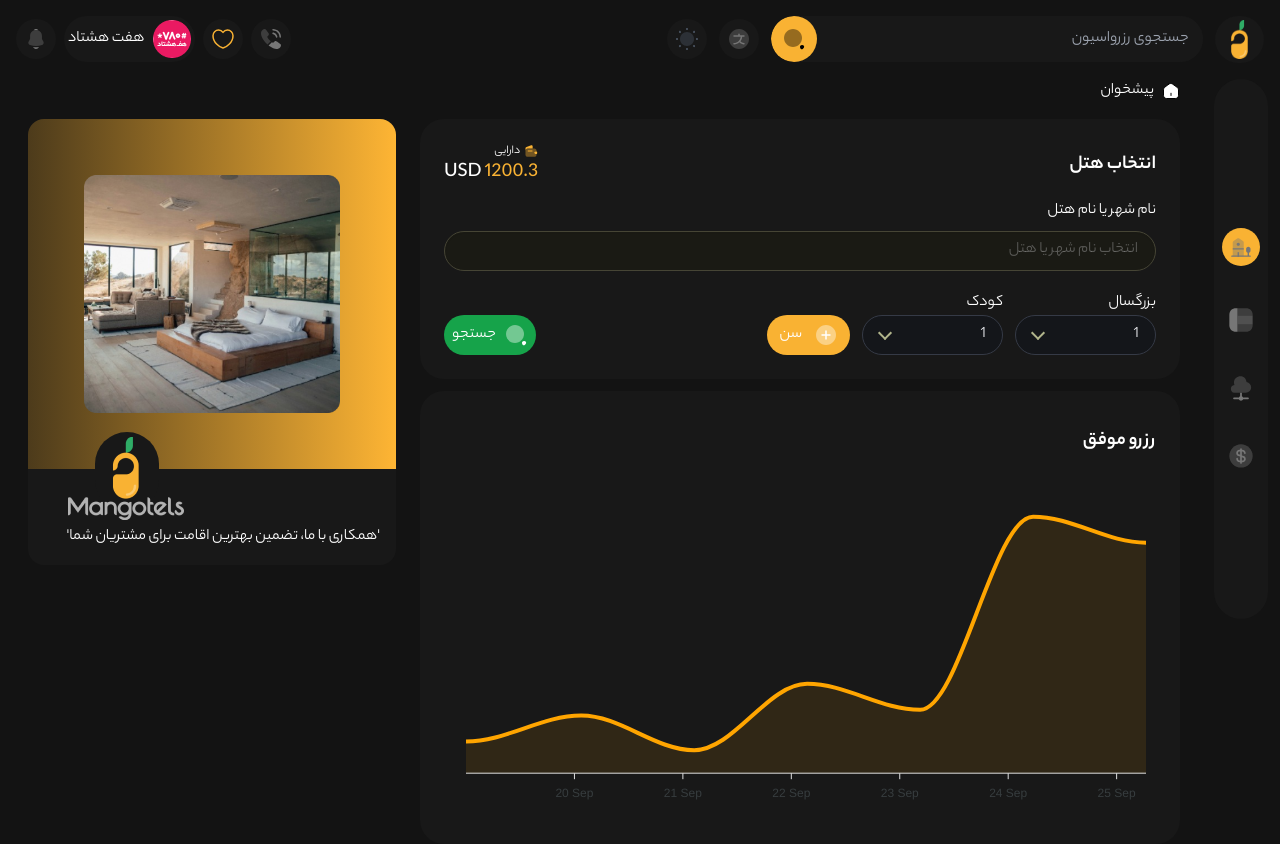
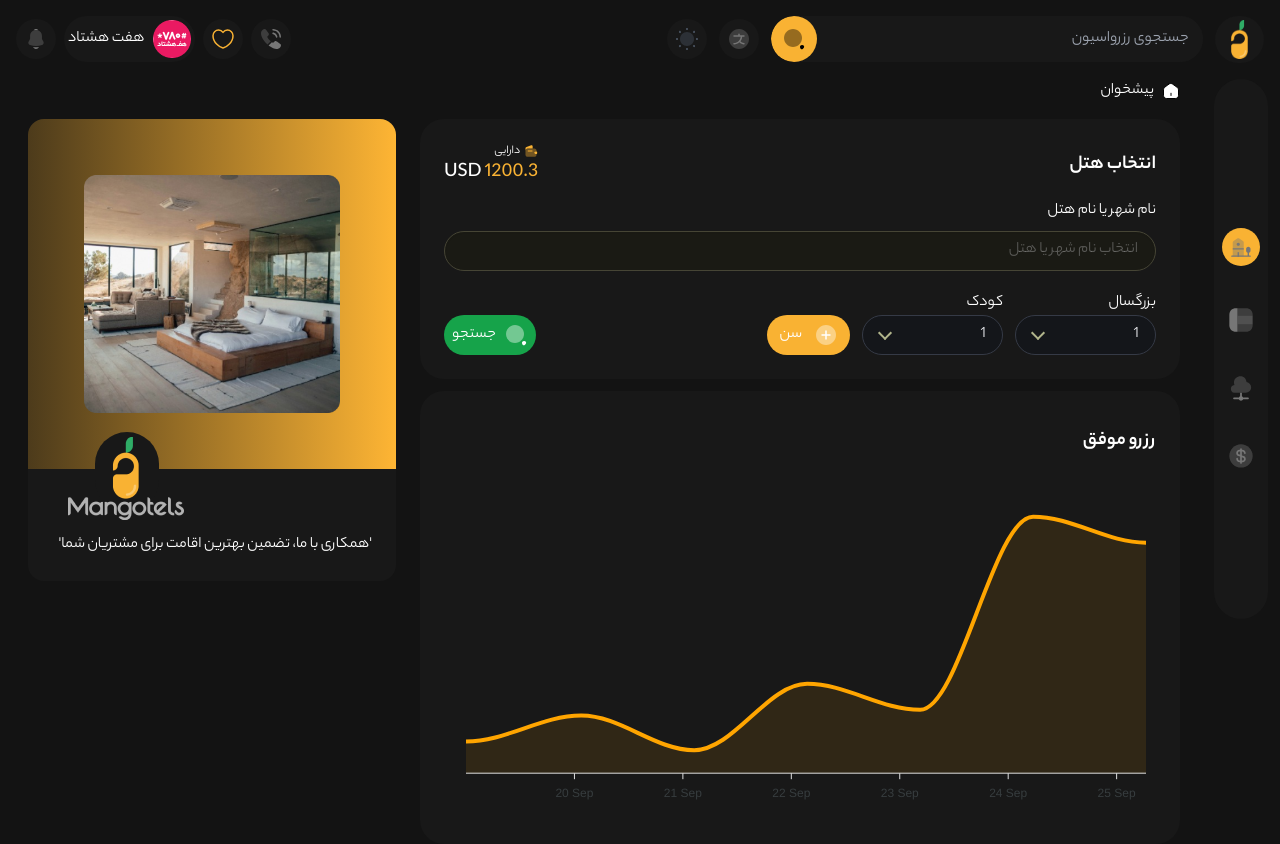
Before and after one commit to overvi/Html, a website built with webpack: page index.html in a window 1280 px wide. Built offline with nearby package versions, Linux system fonts and the light colour scheme.

Commit message:
change paddding

```diff
--- a/index.html
+++ b/index.html
@@ -961,7 +961,7 @@
                 <img src="/public/assets/images/hotel.png" alt="" />
               </div>
               <div
-                class="bg-white dark:bg-gray-900 dark:text-white before:left-[4.2rem] before:-top-[2.3rem] before:rounded-full before:content-[' '] before:h-[5rem] before:w-[4rem] before:block before:absolute before:bg-white dark:before:bg-gray-900 relative p-4 rounded-b-2xl"
+                class="bg-white dark:bg-gray-900 dark:text-white before:left-[4.2rem] before:-top-[2.3rem] before:rounded-full before:content-[' '] before:h-[5rem] before:w-[4rem] before:block before:absolute before:bg-white dark:before:bg-gray-900 relative p-5 rounded-b-2xl"
               >
                 <div class="absolute -top-10 left-10 mt-2 rounded-full">
                   <img
```
